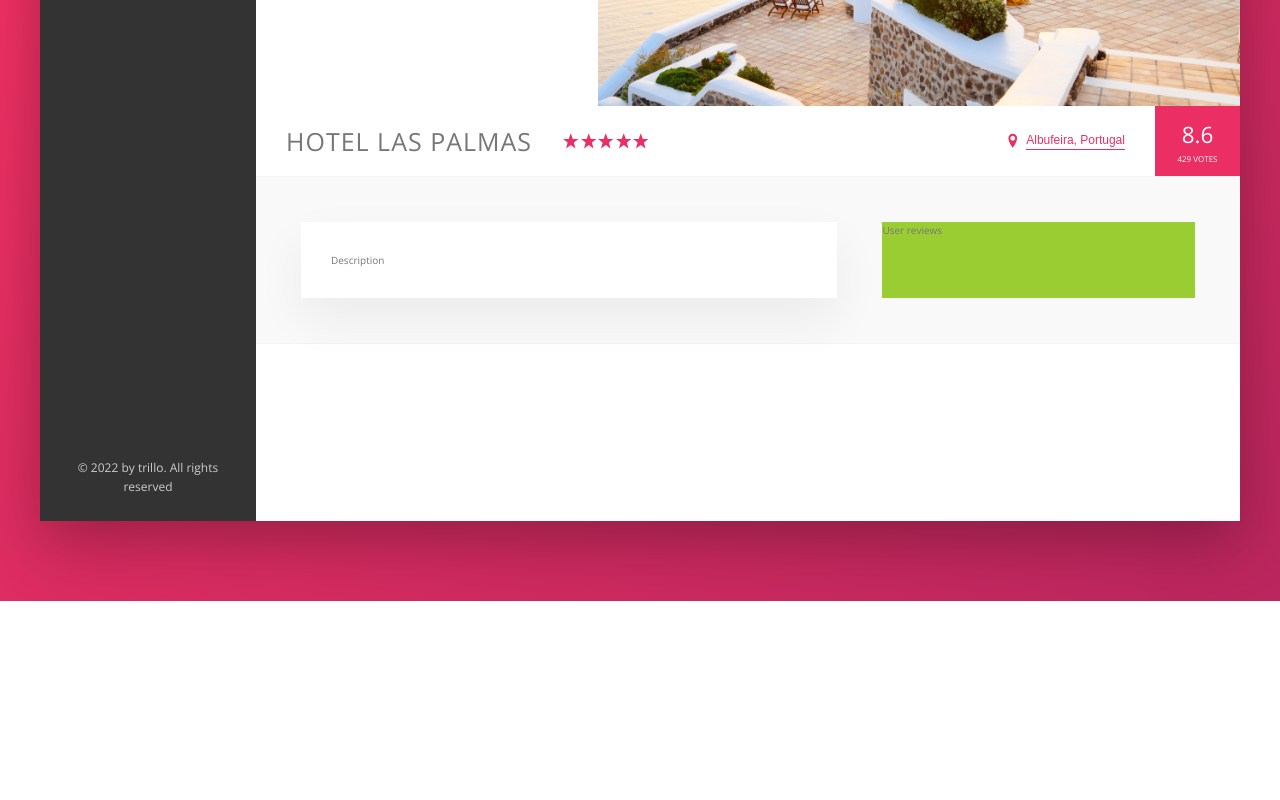
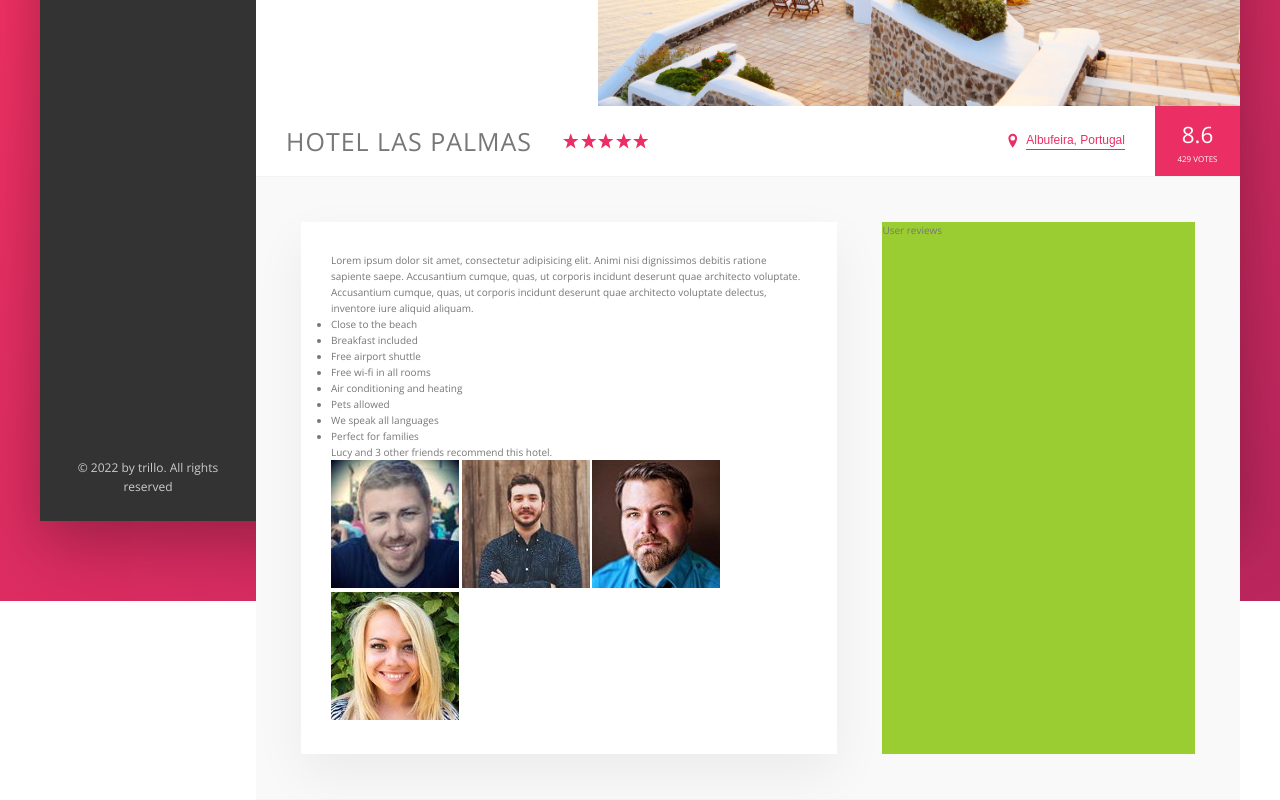
Before and after one commit to erhanertem/Website-Trillo, a website: page index.html in a window 1280 px wide. Shown: the part 429-1229 px from the top of the page. Before the commit the page ends 1030 px from the top, so only its background shows below. Drawn offline with nearby package versions, Linux system fonts and the light colour scheme.

Commit message:
Elaborate description section left wing container

```diff
--- a/index.html
+++ b/index.html
@@ -164,7 +164,55 @@
 					</div>
 					<!--  -->
 					<div class="detail">
-						<div class="detail__description">Description</div>
+						<div class="detail__description">
+							<p class="paragraph">
+								Lorem ipsum dolor sit amet, consectetur adipisicing elit. Animi
+								nisi dignissimos debitis ratione sapiente saepe. Accusantium
+								cumque, quas, ut corporis incidunt deserunt quae architecto
+								voluptate.
+							</p>
+							<p class="paragraph">
+								Accusantium cumque, quas, ut corporis incidunt deserunt quae
+								architecto voluptate delectus, inventore iure aliquid aliquam.
+							</p>
+							<ul class="list">
+								<li class="list__item">Close to the beach</li>
+								<li class="list__item">Breakfast included</li>
+								<li class="list__item">Free airport shuttle</li>
+								<li class="list__item">Free wi-fi in all rooms</li>
+								<li class="list__item">Air conditioning and heating</li>
+								<li class="list__item">Pets allowed</li>
+								<li class="list__item">We speak all languages</li>
+								<li class="list__item">Perfect for families</li>
+							</ul>
+							<div class="recommend">
+								<p class="recommend_count">
+									Lucy and 3 other friends recommend this hotel.
+								</p>
+								<div class="recommend__friends">
+									<img
+										class="recommend__photo"
+										src="img/user-3.jpg"
+										alt="Friend 1"
+									/>
+									<img
+										class="recommend__photo"
+										src="img/user-4.jpg"
+										alt="Friend 2"
+									/>
+									<img
+										class="recommend__photo"
+										src="img/user-5.jpg"
+										alt="Friend 3"
+									/>
+									<img
+										class="recommend__photo"
+										src="img/user-6.jpg"
+										alt="Friend 4"
+									/>
+								</div>
+							</div>
+						</div>
 						<div class="detail__user-reviews">User reviews</div>
 					</div>
 				</main>
```
